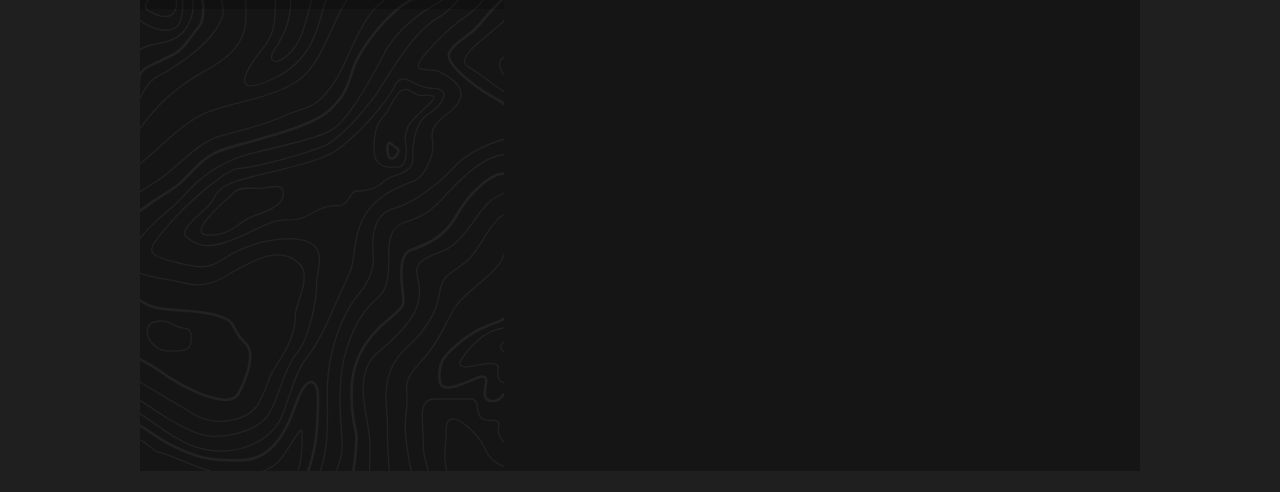
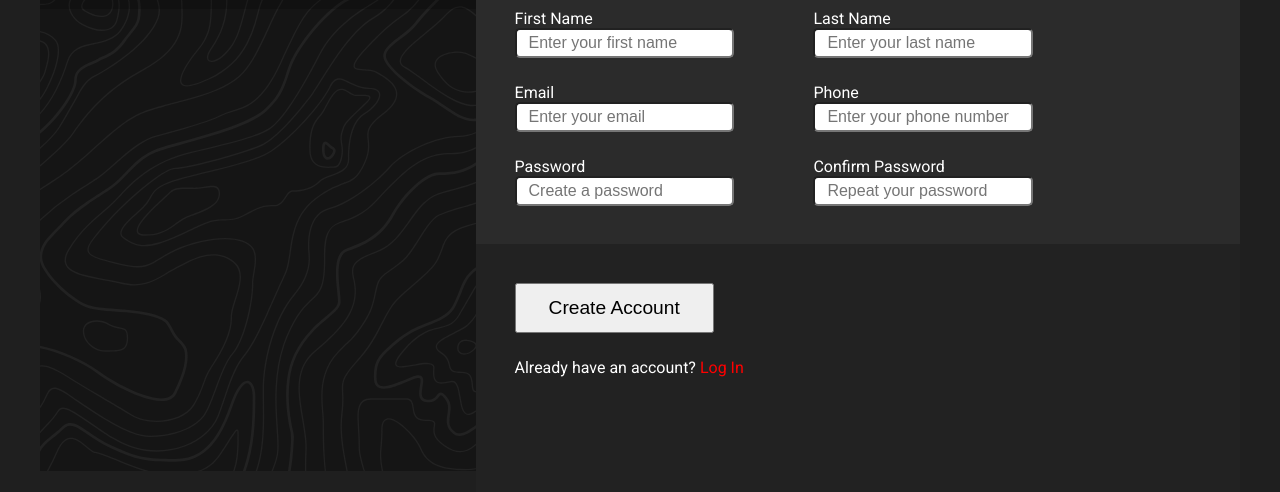
Before and after one commit to CaimanBrujo/the-odin-project-intermediate, a plain HTML site: page pages/sing-up-form/index.html in a window 1280 px wide. Shown: the part 329-821 px from the top of the page. Before the commit the page ends 800 px from the top, so only its background shows below. Drawn offline with Linux system fonts and the light colour scheme.

Commit message:
feat(sign-up-form): added complete form structure with styled sections

```diff
--- a/pages/sing-up-form/index.html
+++ b/pages/sing-up-form/index.html
@@ -5,6 +5,9 @@
     <meta name="viewport" content="width=device-width, initial-scale=1.0">
     <title>Document</title>
     <link rel="stylesheet" href="styles.css">
+    <link rel="preconnect" href="https://fonts.googleapis.com">
+    <link rel="preconnect" href="https://fonts.gstatic.com" crossorigin>
+    <link href="https://fonts.googleapis.com/css2?family=Roboto:ital,wght@0,100..900;1,100..900&display=swap" rel="stylesheet">
 </head>
 <body>
     <div class="container">
@@ -17,7 +20,57 @@
         </div>
 
         <div class="right">
-            <main></main>
+            <main>
+                <p class="hero-text">This is not a real onlive service! You know you need something like this in your life to help you realize your deepest dreams.
+                <br>
+                Sign up <i>now</i> to get starder.
+                <br>
+                <br>
+                You <i>know</i> you wan to.
+                </p>
+            <section class="form">
+                <h2>Let's do this!</h2>
+                <form>
+                    <div class="sign-up-form">
+                        <div class="form-group">
+                            <label for="first-name">First Name</label>
+                            <input type="text" id="first-name" name="first-name" placeholder="Enter your first name">
+                        </div>
+
+                        <div class="form-group">
+                            <label for="last-name">Last Name</label>
+                            <input type="text" id="last-name" name="last-name" placeholder="Enter your last name">
+                        </div>
+
+                        <div class="form-group">
+                            <label for="email">Email</label>
+                            <input type="email" id="email" name="email" placeholder="Enter your email">
+                        </div>
+
+                        <div class="form-group">
+                            <label for="phone">Phone</label>
+                            <input type="tel" id="phone" name="phone" placeholder="Enter your phone number">
+                        </div>
+
+                        <div class="form-group">
+                            <label for="password">Password</label>
+                            <input type="password" id="password" name="password" placeholder="Create a password">
+                        </div>
+
+                        <div class="form-group">
+                            <label for="confirm-password">Confirm Password</label>
+                            <input type="password" id="confirm-password" name="confirm-password" placeholder="Repeat your password">
+                        </div>
+                    </div>
+                    <div class="btn-container">
+                        <button>Create Account</button>
+                        <p class="login">Already have an account? <a href="">Log In</a></p>
+                    </div>
+                </form>
+
+
+            </section>
+            </main>
             <footer></footer>
         </div>
     </div>
--- a/pages/sing-up-form/styles.css
+++ b/pages/sing-up-form/styles.css
@@ -20,7 +20,7 @@ body{
 
 .container{
     display: flex;
-    max-width: 1000px;
+    max-width: 1200px;
     margin: 0 auto;
 }
 
@@ -58,9 +58,81 @@ body{
     margin-top: 30px;
 }
 
-
 .right{
     width: 70vw;
     height: 100vh;
     background-color: #151515;
+    font-family: 'roboto', sans-serif;
 }
+
+.hero-text{
+    height: 35vh;
+    background-color: #222222;
+    color: white;
+    font-size: 1.2rem;
+    padding-top: 20%;
+    padding-left: 5%;
+    padding-right: 5%;
+    line-height: 25px;
+}
+
+section.form{
+height: 30vh;
+
+color: white;
+}
+
+section.form h2{
+    font-size: 1.2rem;
+    padding: 2% 20% 20px 5%;
+    background-color: #2b2b2b;
+}
+
+.sign-up-form{
+    background-color: #2b2b2b;
+    display: grid;
+    grid-template-columns: 1fr 1fr;
+    grid-template-rows: 1fr 1fr 1fr;
+    gap: 25px;
+    font-size: 1rem;
+    padding: 0 20% 5% 5%;
+}
+
+.form-group{
+    display: flex;
+    flex-direction: column;
+    width: 80%;
+}
+
+.form-group input{
+    border-radius: 5px;
+    height: 30px;
+    font-size: 1rem;
+    padding: 0.75rem;
+}
+
+.btn-container{
+    background-color: #222222;
+    width: 100%;
+    margin: 0 auto;
+    height: 31vh;
+    padding: 5% 0 0 5%;
+}
+
+button{
+    padding: 0.75rem 2rem;
+    font-size: 1.2rem;
+}
+
+.btn-container .login{
+    padding-top: 25px;
+}
+
+.btn-container .login a{
+    text-decoration: none;
+    color: red;
+}
+
+.btn-container .login a:hover{
+    color: rgb(168, 0, 0);
+}
```
